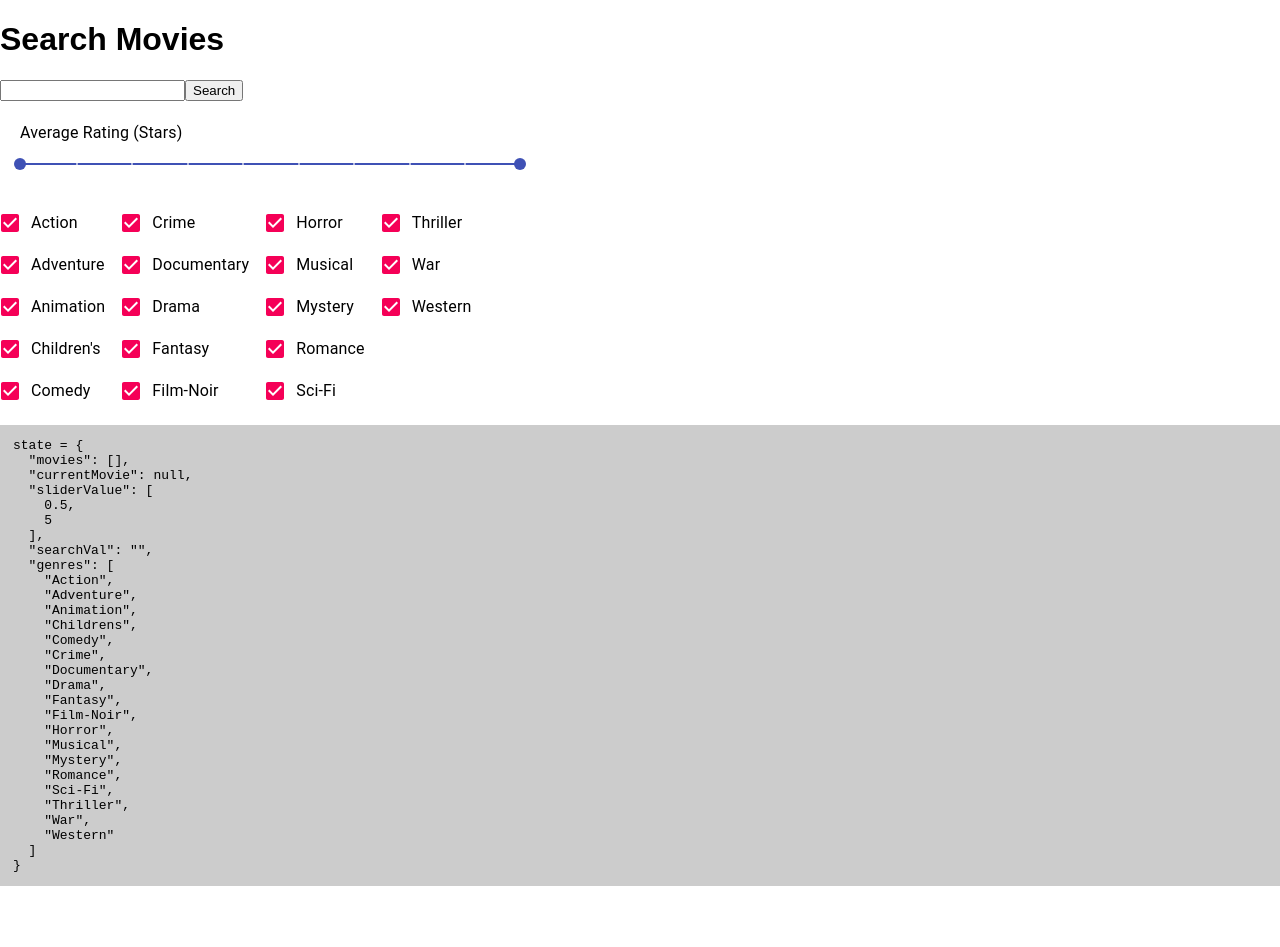
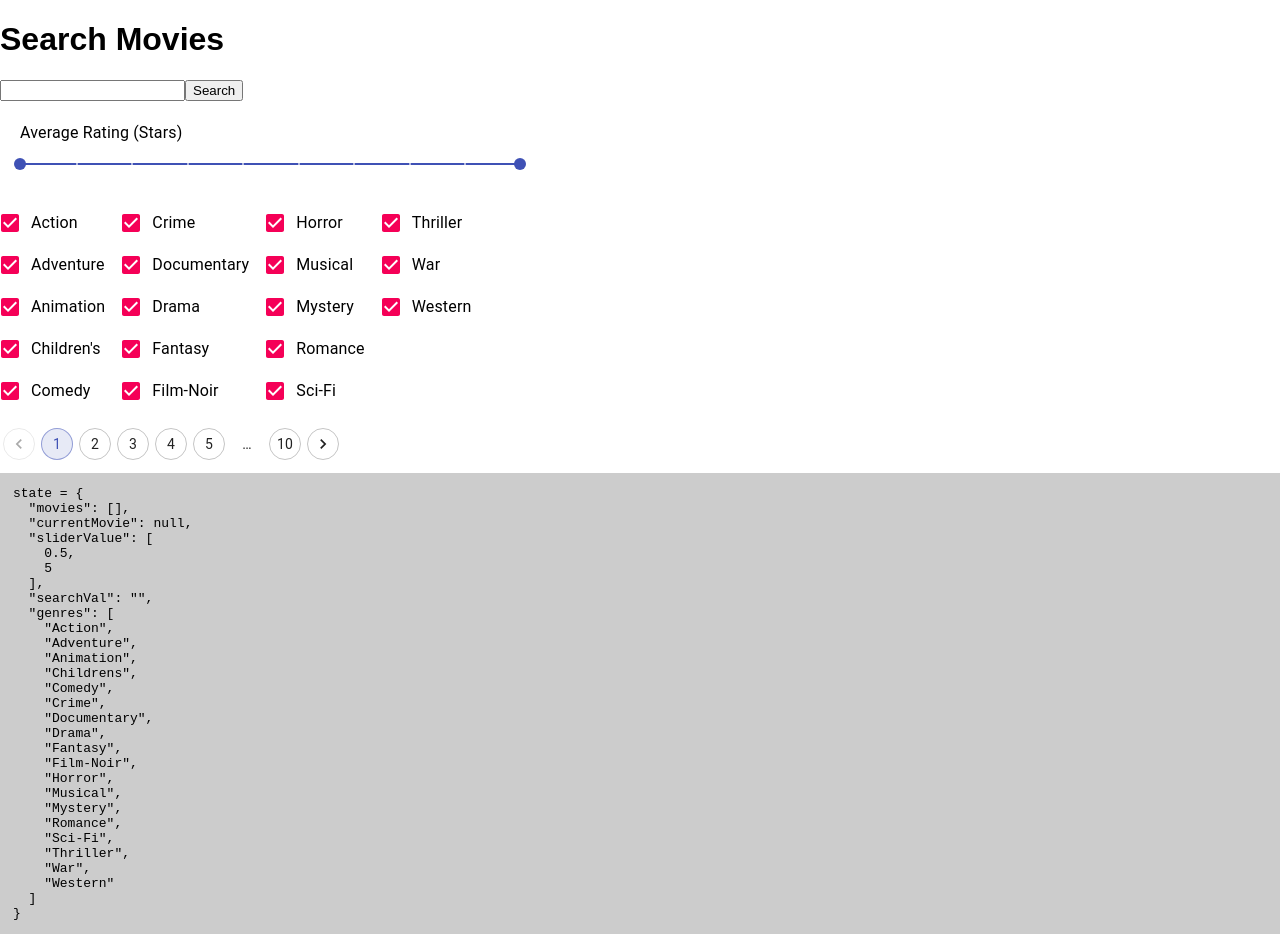
Before and after one commit to wcedmisten/movielens-search, a React (Create React App) app in the folder frontend-react/: page / in a window 1280 px wide. Before the commit the page ends 899 px from the top, so only its background shows below. Built offline with nearby package versions, Linux system fonts and the light colour scheme.

Commit message:
Add list to show results

```diff
--- a/frontend-react/package.json
+++ b/frontend-react/package.json
@@ -4,6 +4,8 @@
   "private": true,
   "dependencies": {
     "@material-ui/core": "^4.11.3",
+    "@material-ui/icons":"^4.11.2",
+    "@material-ui/lab": "^4.0.0-alpha.57",
     "material-ui": "^0.20.2",
     "react": "^16.4.1",
     "react-dom": "^16.4.1"
--- a/frontend-react/src/App.js
+++ b/frontend-react/src/App.js
@@ -3,6 +3,7 @@ import './App.css'
 import React, { Component } from 'react';
 import GenreSelect from './GenreSelect.js';
 import RangeSlider from './RangeSlider';
+import MovieList from './MovieList.js';
 
 
 class App extends Component {
@@ -35,7 +36,7 @@ class App extends Component {
       ],
     };
 
-    // this.Row = this.Row.bind(this);
+    this.getMovies = this.getMovies.bind(this);
     this.handleChange = this.handleChange.bind(this);
     this.handleSubmit = this.handleSubmit.bind(this);
     this.handleSliderChange = this.handleSliderChange.bind(this);
@@ -98,6 +99,10 @@ class App extends Component {
     return `${value}°C`;
   }
 
+  getMovies() {
+    return this.state.movies
+  }
+
   render() {
     return (
       <div>
@@ -117,6 +122,9 @@ class App extends Component {
         <div className="Genres">
           <GenreSelect handleGenreChange={this.handleGenreChange}></GenreSelect>
         </div>
+        <div className="MovieList">
+          <MovieList movies={this.getMovies()}></MovieList>
+        </div>
         <pre>state = {JSON.stringify(this.state, undefined, '  ')}</pre>
       </div>
     );
--- /dev/null
+++ b/frontend-react/src/MovieList.js
@@ -0,0 +1,40 @@
+import { List } from '@material-ui/core';
+import ListItem from '@material-ui/core/ListItem';
+import ListItemIcon from '@material-ui/core/ListItemIcon';
+import ListItemText from '@material-ui/core/ListItemText';
+import StarIcon from '@material-ui/icons/Star';
+import MovieIcon from '@material-ui/icons/Movie';
+import { Pagination } from '@material-ui/lab';
+
+export default function MovieList(props) {
+    function drawStars(rating) {
+        return [...Array(Math.round(rating)).keys()].map(i =>
+            <StarIcon key={i}></StarIcon>
+        )
+    }
+
+    function getMoviesList() {
+        return props.movies.map(movie =>
+            <ListItem key={movie.id}>
+                <ListItemIcon>
+                    <MovieIcon/>
+                </ListItemIcon>
+                <ListItemText
+                    primary={movie.title}
+                />
+                <div>
+                    <p>{movie.rating}</p>
+                    {drawStars(movie.avg_rating)}
+                </div>
+
+          </ListItem>
+        )
+    }
+
+    return <div>
+        <List>
+            {getMoviesList()}
+        </List>
+        <Pagination count={10} variant="outlined" color="primary" />
+    </div>
+}
```
Also changed, not shown: 1 other file (tests, documents, lock files or other folders).
